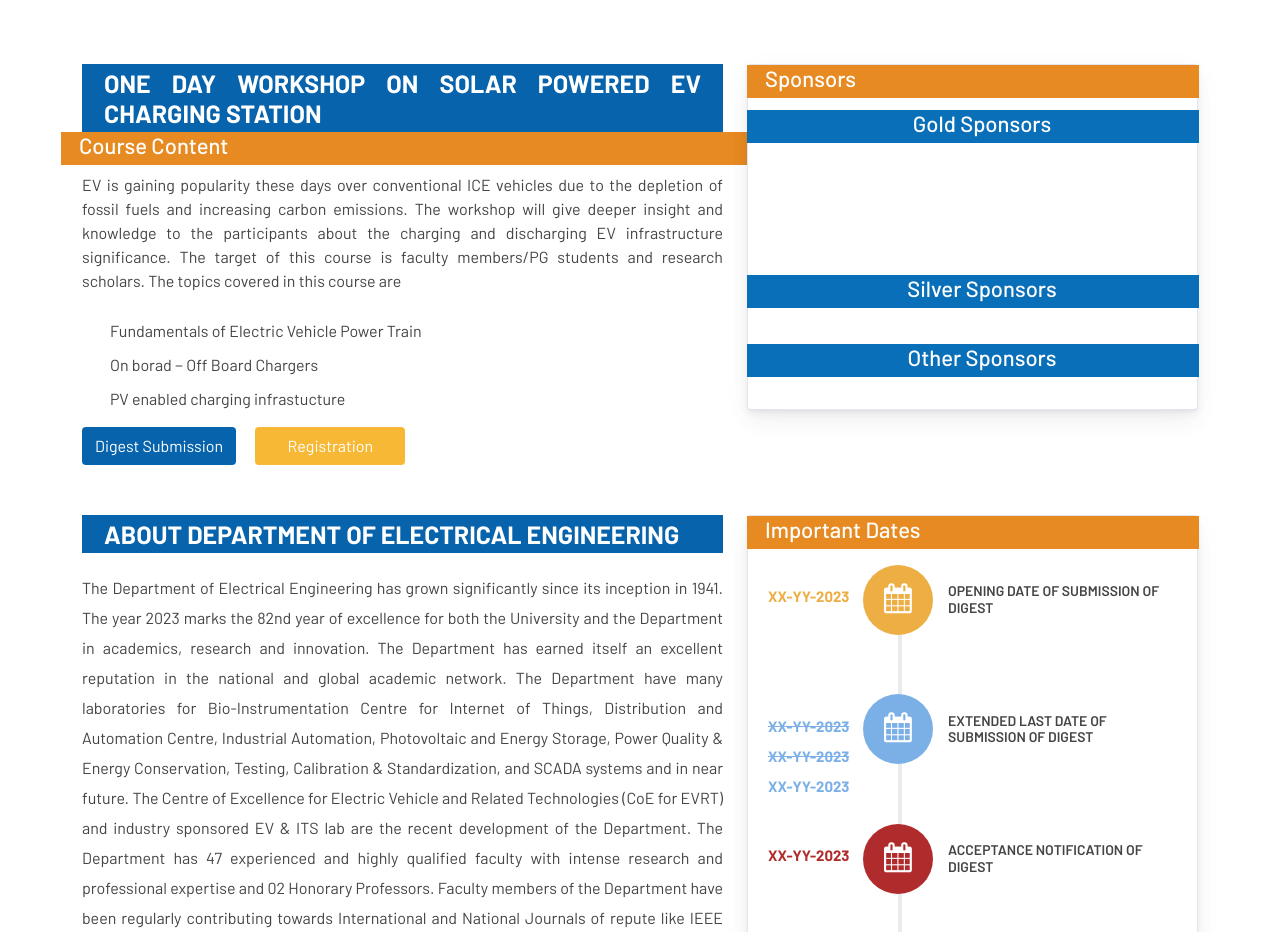
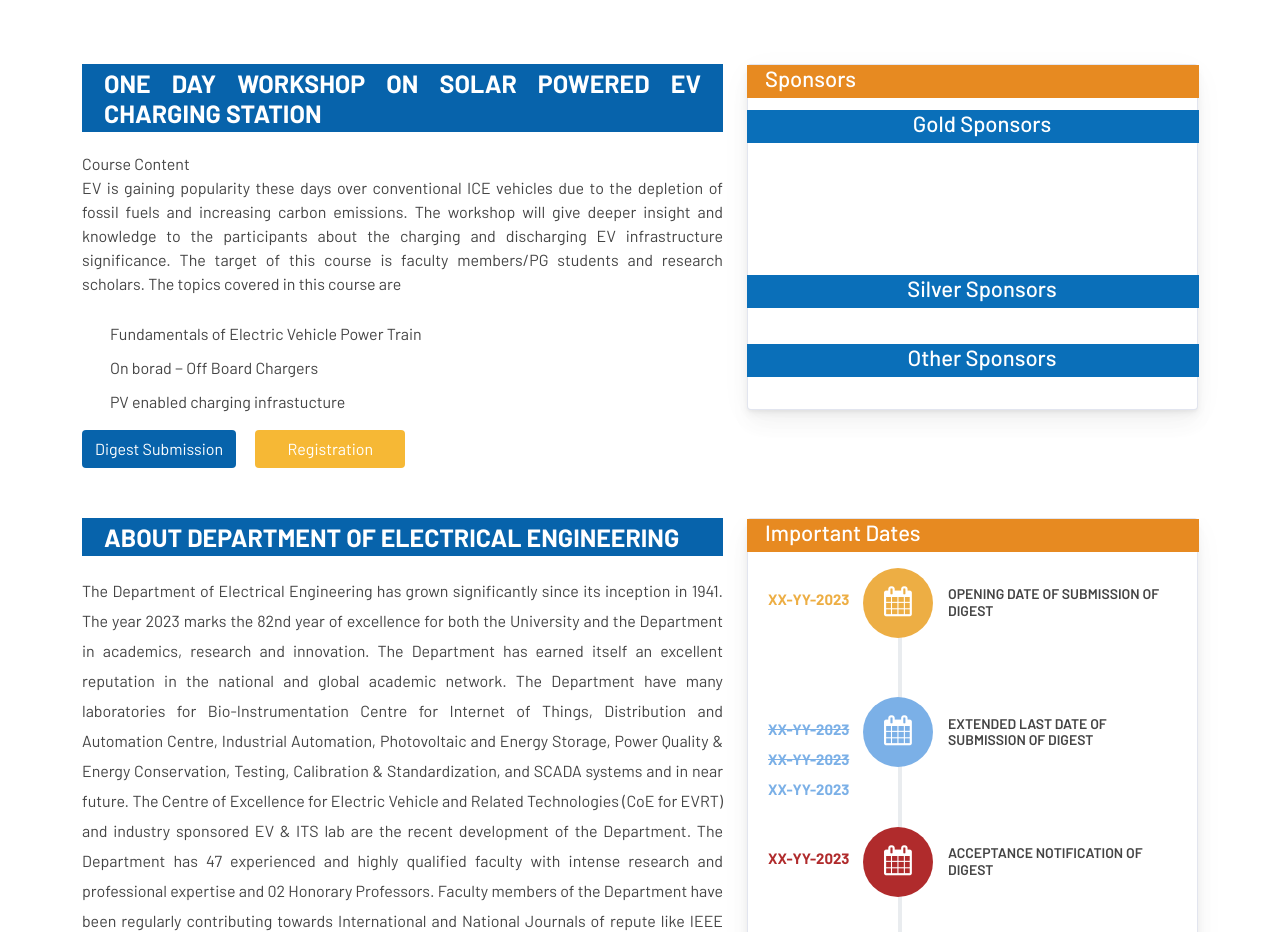
Before and after one commit to anujmajumdar/ICPEICES-2023, a plain HTML site: page index.html in a window 1280 px wide. Shown: the part 820-1752 px from the top of the page. Drawn offline with Linux system fonts and the light colour scheme; a script that the page names is missing; a web font is replaced by a local one.

Commit message:
about dtu changes

```diff
--- a/index.html
+++ b/index.html
@@ -48,7 +48,6 @@
   text-decoration: line-through;
   float: inline-start;
 }
-
 </style>
 
 </head>
@@ -239,8 +238,7 @@
       <div class="row content">
         <div class="col-lg-7">
           <h2>One day workshop on Solar Powered EV charging Station</h2>
-          <h3>Course Content</h3>
-          <p>EV is gaining popularity these days over conventional ICE vehicles due to the depletion of fossil fuels
+          <p>Course Content <br> EV is gaining popularity these days over conventional ICE vehicles due to the depletion of fossil fuels
           and increasing carbon emissions. The workshop will give deeper insight and knowledge to the
           participants about the charging and discharging EV infrastructure significance. The target of this
           course is faculty members/PG students and research scholars. The topics covered in this course are</p>
@@ -441,7 +439,8 @@
         (Formerly Delhi College of Engineering)
         Bawana Road, Delhi-110042
         <br>
-        Website:https://dtu/ac.in</p>
+        Website:https://dtu/ac.in
+      </p>
         </div>
        </div>
 	           <div class="col-lg-5 pt-4 pt-lg-0 timeline">
```
